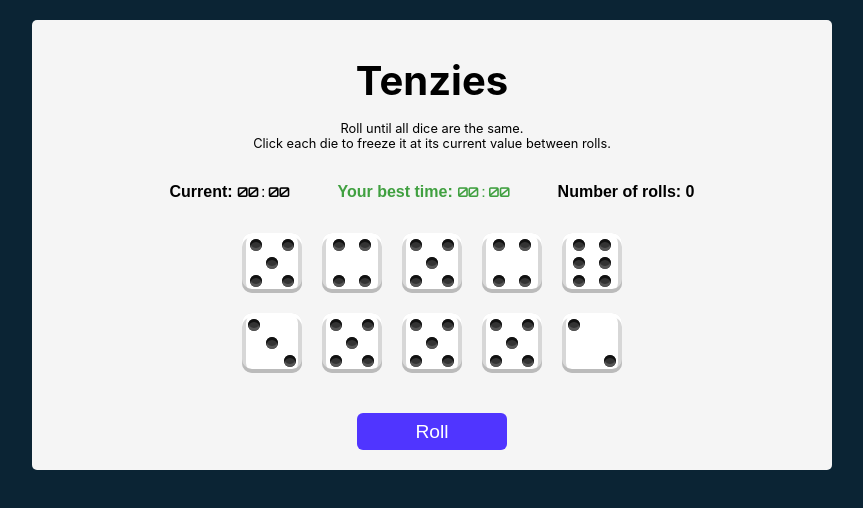
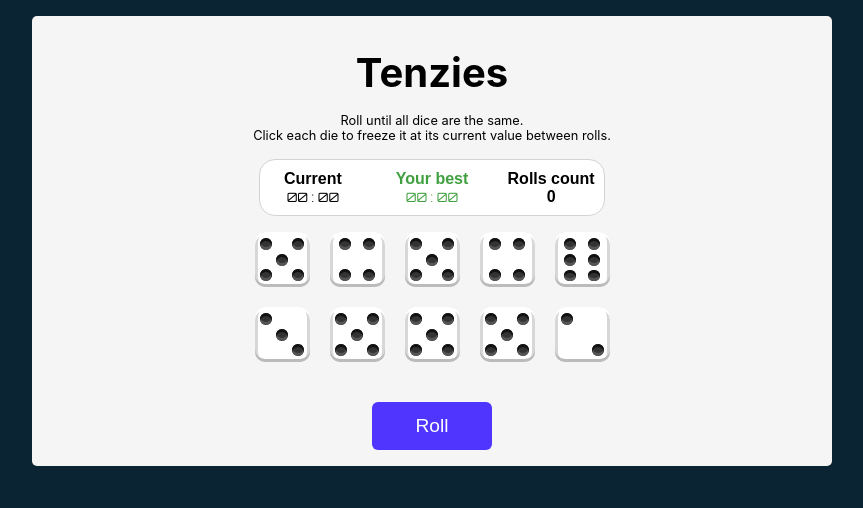
Before and after one commit to suongfiori/Tenzies, a React (Create React App) app: page / in a window 1280 px wide. Shown: the top 508 px of the page, without its empty margins (208-1071 px from the left). Built offline with nearby package versions, Linux system fonts and the light colour scheme; the HTML template or start-up script is replaced by a standard one.

Commit message:
Change stats board style

```diff
--- a/src/App.js
+++ b/src/App.js
@@ -7,12 +7,14 @@ import Confetti from "react-confetti"
 
 export default function App() {
 
-    const storedBestScore = JSON.parse(localStorage.getItem('bestScore')) || null;
     const [dice, setDice] = useState(allNewDice())
     const [tenzies, setTenzies] = useState(false)
     const [running, setRunning] = useState(false)
     const [timer, setTimer] = useState(0)
     const [count, setCount] = useState(0)
+
+// Initialize bestScore state with value retrieved from local storage or set to null
+    const storedBestScore = JSON.parse(localStorage.getItem('bestScore')) || null;
     const [bestScore, setBestScore] = useState(storedBestScore)
 
  // Effect to check if the game is won or not
@@ -137,7 +139,10 @@ export default function App() {
             <div className="stats-board">
                 <Time timer={timer}/>
                 <BestScoreDisplay bestScore={bestScore} />
-                <h4 className="count">Number of rolls: {count}</h4>
+                <div className="count">
+                    <h4>Rolls count </h4>
+                    <span>{count}</span>
+                </div>
             </div>
             <div className="dice-container">
                 {diceElements}
--- a/src/components/BestScoreDisplay.js
+++ b/src/components/BestScoreDisplay.js
@@ -5,7 +5,8 @@ export const BestScoreDisplay = ({ bestScore }) => {
     const seconds = ("0" + bestScore % 60).slice(-2)
   return (
     <div className='best-score'>
-         <h4>Your best time: <span className='best-time'>{minutes} : {seconds}</span></h4>
+        <h4>Your best</h4>
+        <span className='best-time'>{minutes} : {seconds}</span>
     </div>
   )
 }
--- a/src/components/Time.js
+++ b/src/components/Time.js
@@ -6,7 +6,8 @@ export default function Time (props) {
 
     return (
         <div >
-            <h4>Current: <span className="timer">{minutes} : {seconds}</span></h4>
+            <h4>Current</h4>
+            <span className="timer">{minutes} : {seconds}</span>
         </div>
     )
 }
--- a/src/index.css
+++ b/src/index.css
@@ -5,9 +5,8 @@
 
 body {
   height: 100%;
-  margin: 0;
   background-color: #0B2434;
-  padding: 20px;
+  padding: 1rem;
   font-family: 'Karla', sans-serif;
 }
 
@@ -19,7 +18,7 @@ main {
   height: 450px;
   max-width: 800px;
   border-radius: 5px;
-  padding: 20px;
+  padding: 1rem;
   display: flex;
   flex-direction: column;
   justify-content: space-around;
@@ -50,22 +49,22 @@ main {
 .die-face {
   padding: 4px;
   object-fit: contain;
-  height: 60px;
-  width: 60px;
+  height: 55px;
+  width: 55px;
   box-shadow: 0px 2px 2px rgba(0, 0, 0, 0.15);
   border-radius: 10px;
   display: flex;
   justify-content: center;
   cursor: pointer;
   box-shadow:
-    inset 0 4px white,
-    inset 0 -4px #bbb,
-    inset 4px 0 #d7d7d7,
-    inset -4px 0 #d7d7d7;
+    inset 0 3px white,
+    inset 0 -3px #bbb,
+    inset 3px 0 #d7d7d7,
+    inset -3px 0 #d7d7d7;
 }
 
 .dice {
-	width: 4em;
+	width: 4.5rem;
 }
 
 /* Styling dice face with dots */
@@ -138,7 +137,7 @@ main {
 
 .roll-dice {
   height: 50px;
-  width: 150px;
+  width: 120px;
   border: none;
   border-radius: 6px;
   background-color: #5035FF;
@@ -159,10 +158,15 @@ main {
 /* Stats board */
 
 .stats-board {
-  display: flex;
-  flex-direction: row;
-  column-gap: 3rem;
-  padding: 2rem;
+  display: grid;
+  grid-template-columns: repeat(3, 1fr);
+  column-gap: 2rem;
+  text-align: center;
+  border: 1px solid #D3D3D3;
+  background-color: #ffffff;
+  border-radius: 1rem;
+  margin: 1rem;
+  padding: 0.6rem;
 }
 
 /* Game winning */
@@ -174,6 +178,7 @@ background-color: rgb(215, 155, 5);
 border-radius: 10px;
 color: #F5F5F5;
 }
+
 .blink-1 {
 	-webkit-animation: blink-1 2s both;
 	        animation: blink-1 2s both;
@@ -192,14 +197,8 @@ color: #F5F5F5;
   font-size: 0.8rem;
 }
 
-/* .count  {
- color: rgb(170, 114, 11);
-} */
-
-@media only screen and (max-width: 600px) {
-  main {
-    max-width: 350px;
-  }
+.count  {
+ font-weight: 700;
 }
 
 @-webkit-keyframes blink-1 {
@@ -291,6 +290,16 @@ color: #F5F5F5;
   }
 }
 
+@media only screen and (max-width: 600px) {
+  main {
+    max-width: 350px;
+    font-size: 0.7rem;
+  }
+  .title{
+    font-size: 2rem;
+  }
+}
+
 @media only screen and (max-width: 768px) {
 	.container {
 		width: 100vw;
@@ -301,6 +310,6 @@ color: #F5F5F5;
 	}
 
 	.dice-container {
-		gap: 5px;
+		gap: 10px;
 	}
 }
```
